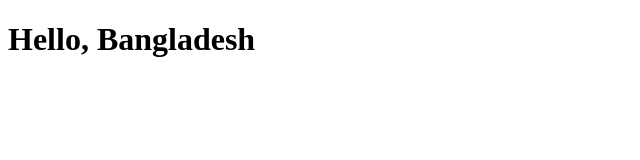
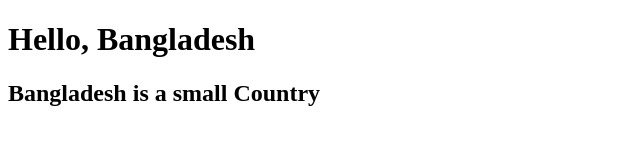
Before and after one commit to sowadsikder/sowad-sikder, a plain HTML site: page index.html in a window 1280 px wide. Shown: the whole page, without its empty margins (0-640 px from the left). Drawn offline with Linux system fonts and the light colour scheme.

Commit message:
small country

```diff
--- a/index.html
+++ b/index.html
@@ -8,5 +8,6 @@
 </head>
 <body>
     <h1>Hello, Bangladesh</h1>
+    <h2>Bangladesh is a small Country</h2>
 </body>
 </html>
```
